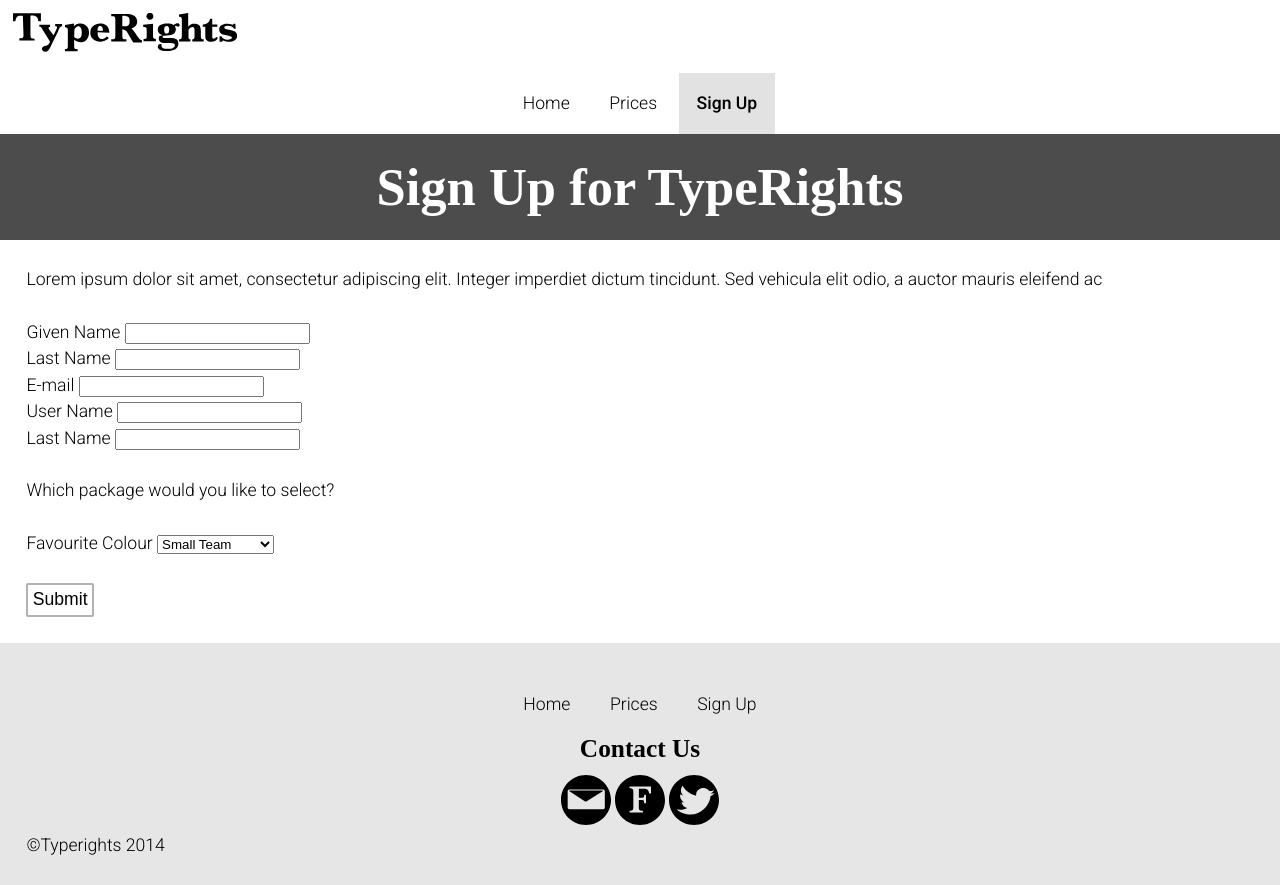
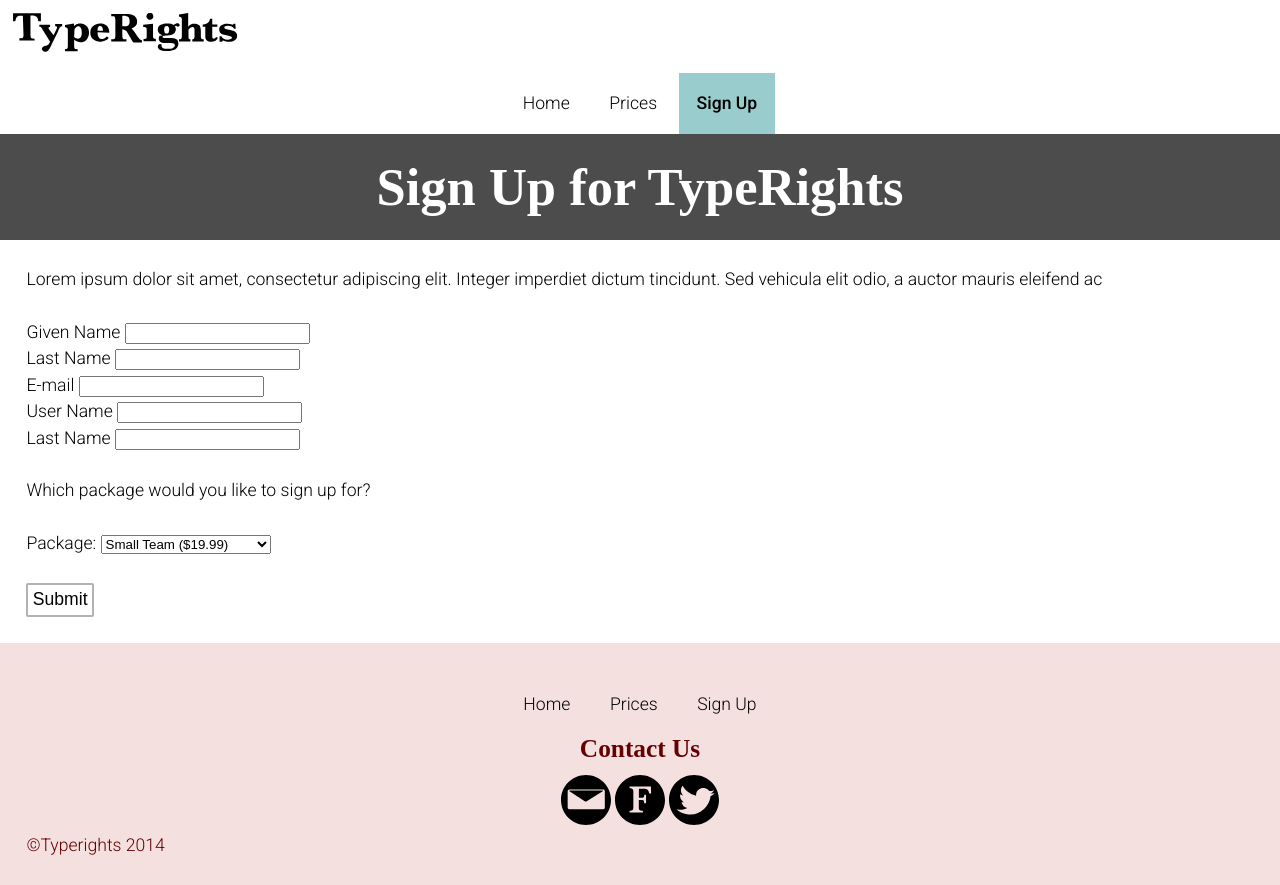
Before and after one commit to valeriebordeleau/saas, a plain HTML site: page signup.html in a window 1280 px wide. Drawn offline with Linux system fonts and the light colour scheme.

Commit message:
First try at colour

```diff
--- a/css/main.css
+++ b/css/main.css
@@ -141,7 +141,6 @@ body {
 
 .header-home {
     text-align:right;
-    xbackground-color: rgba(0,0,0,0.9);
     position:absolute;
     width: 100%;
     margin-top: 10%;
@@ -176,7 +175,8 @@ body {
 }
 
 .light {
-    background-color: #E6E6E6;
+    background-color: #F5E0E0;
+    color: #660000;
 }
 
 .dark {
@@ -225,7 +225,7 @@ button {
    }
 
     .selected {
-        background-color: #E2E2E2;
+        background-color: #99CCCC;
         font-weight: 400;
     }
 
--- a/signup.html
+++ b/signup.html
@@ -64,16 +64,16 @@
 </div>
 
     <div class="qa pad-top gutter">
-    <p class="push-0">Which package would you like to select?<p>
+    <p class="push-0">Which package would you like to sign up for?<p>
     </div>
 
   <div class="gutter">
-    <label for="fav-color">Favourite Colour</label>
+    <label for="fav-color">Package:</label>
     <select id="fav-color">
-        <option>Beginner</option>
-        <option>Single User</option>
-        <option selected>Small Team</option>
-        <option>Extensive Team</option>
+        <option>Beginner (Free) </option>
+        <option>Single User ($9.99) </option>
+        <option selected>Small Team ($19.99)</option>
+        <option>Extensive Team ($29.99)</option>
     </select>
     </div>
 
```
Also changed, not shown: index.html (+1 -1 lines), images/Eye-type2.jpg, images/Eye-type3.jpg (deleted).
